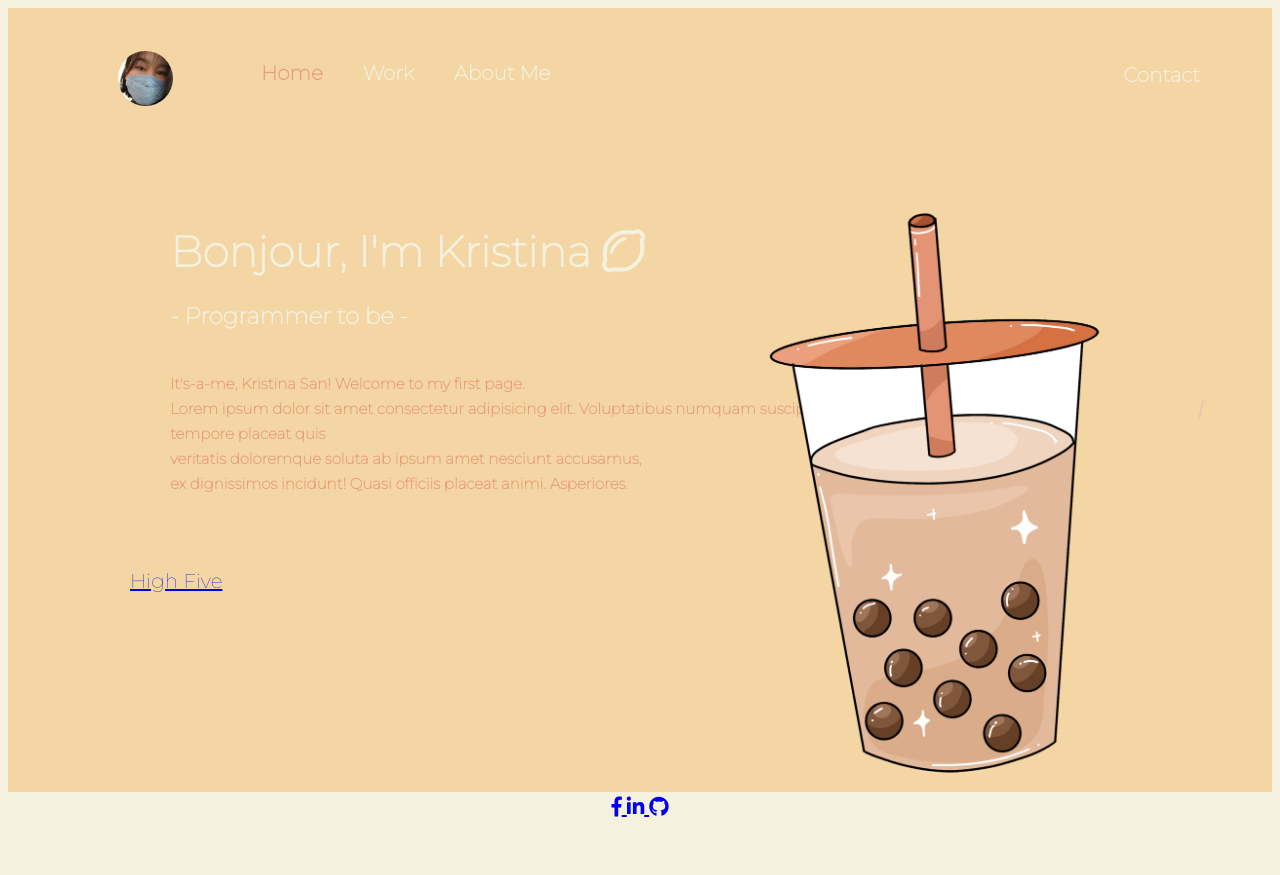
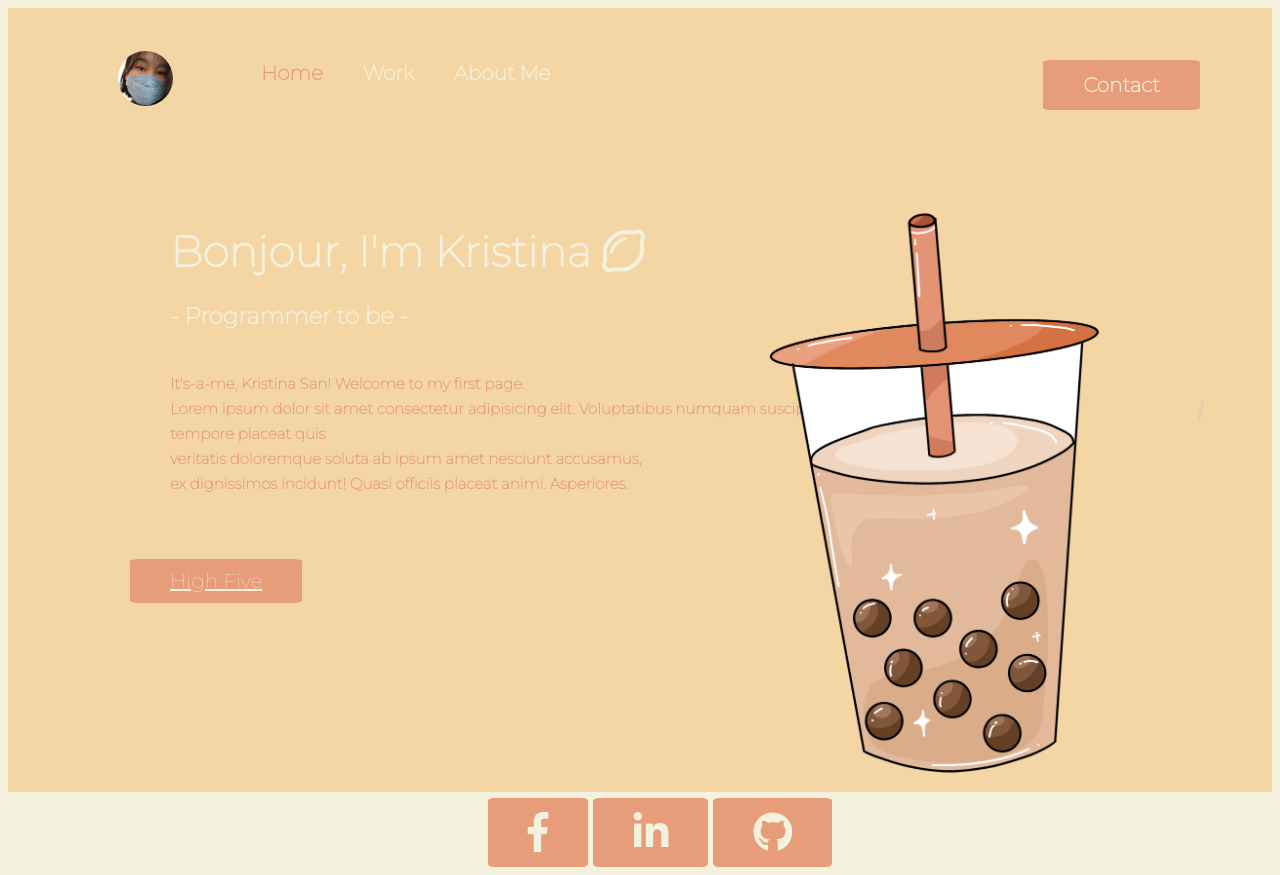
Before and after one commit to samouraibamboo/profile, a plain HTML site: page index.html in a window 1280 px wide. Before the commit the page ends 830 px from the top, so only its background shows below. Drawn offline with Linux system fonts and the light colour scheme.

Commit message:
my profile page

```diff
--- a/index.html
+++ b/index.html
@@ -36,18 +36,20 @@
       </div>
     </div>
 
-      <footer class=socials-centered>
-          <a href="https://www.facebook.com/kristina.sananikone/" target="_blank">
-            <i class="fab fa-facebook-f"></i>
-          </a>
+      <footer class=list-inline>
+          <ul>
+            <li><a href="https://www.facebook.com/kristina.sananikone/" target="_blank">
+              <i class="fab fa-facebook-f"></i>
+            </a></li>
 
-          <a href="https://www.linkedin.com/in/kristinasan/" target="_blank">
-            <i class="fab fa-linkedin-in"></i>
-          </a>
+            <li><a href="https://www.linkedin.com/in/kristinasan/" target="_blank">
+              <i class="fab fa-linkedin-in"></i>
+            </a></li>
 
-          <a href="https://github.com/samouraibamboo" target="_blank">
-            <i class="fab fa-github"></i>
-          </a>
+            <li><a href="https://github.com/samouraibamboo" target="_blank">
+              <i class="fab fa-github"></i>
+            </a></li>
+        </ul>
       </footer>
 
 
--- a/style.css
+++ b/style.css
@@ -109,8 +109,32 @@ body {
   overflow: hidden;
 }
 
-.socials-centered {
+.list-inline {
   text-align: center;
   padding-left: 0px;
   size: 25px;
+  margin: 0;
+  text-decoration: none;
+  list-style: none;
 }
+
+.list-inline ul li {
+  display: inline-block;
+  text-decoration: none;
+  list-style: none;
+  font-size: 40px;
+  background-color: #E89D7A;
+  color: #F4F1DE;
+}
+
+a {
+  background-color: #E89D7A;
+  color: #F4F1DE;
+  padding: 10px 40px;
+  border-radius: 5%;
+}
+
+.list-inline a:hover {
+  background-color: none;
+  color:red;
+}
```
